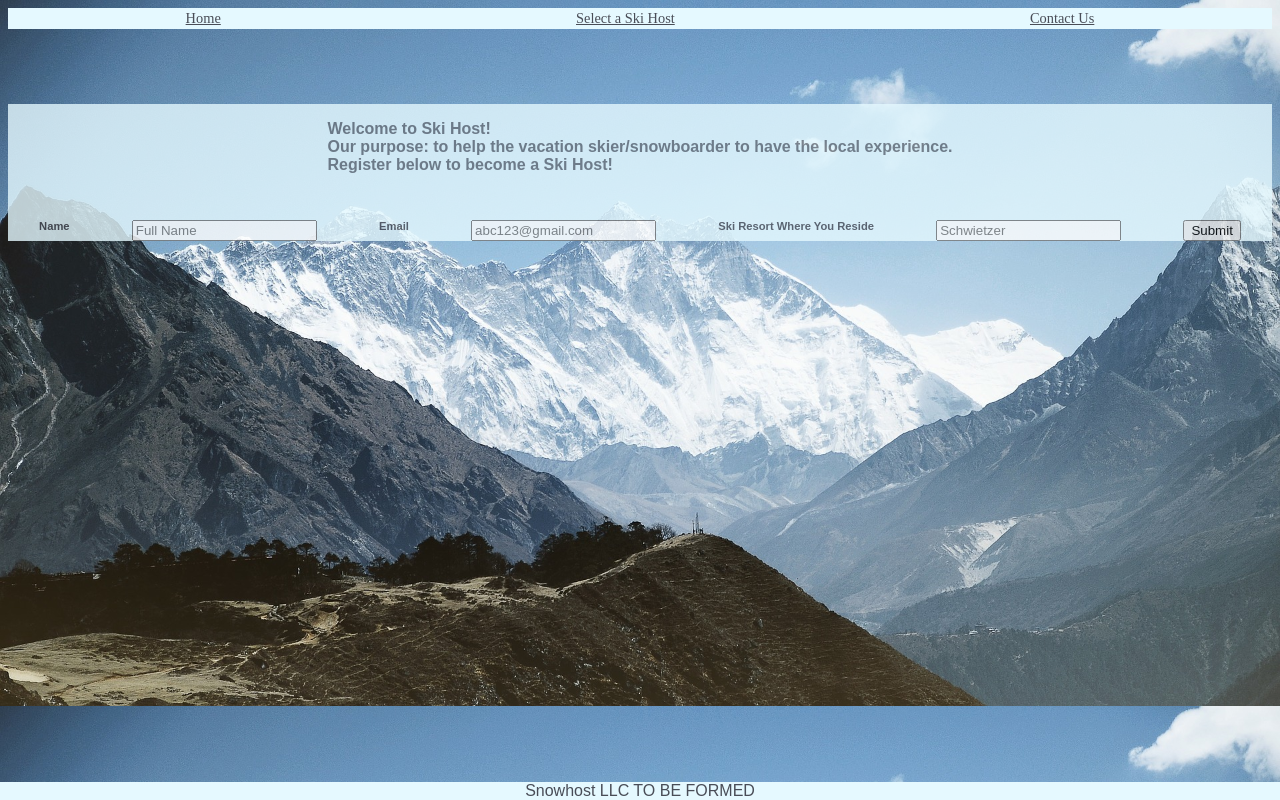
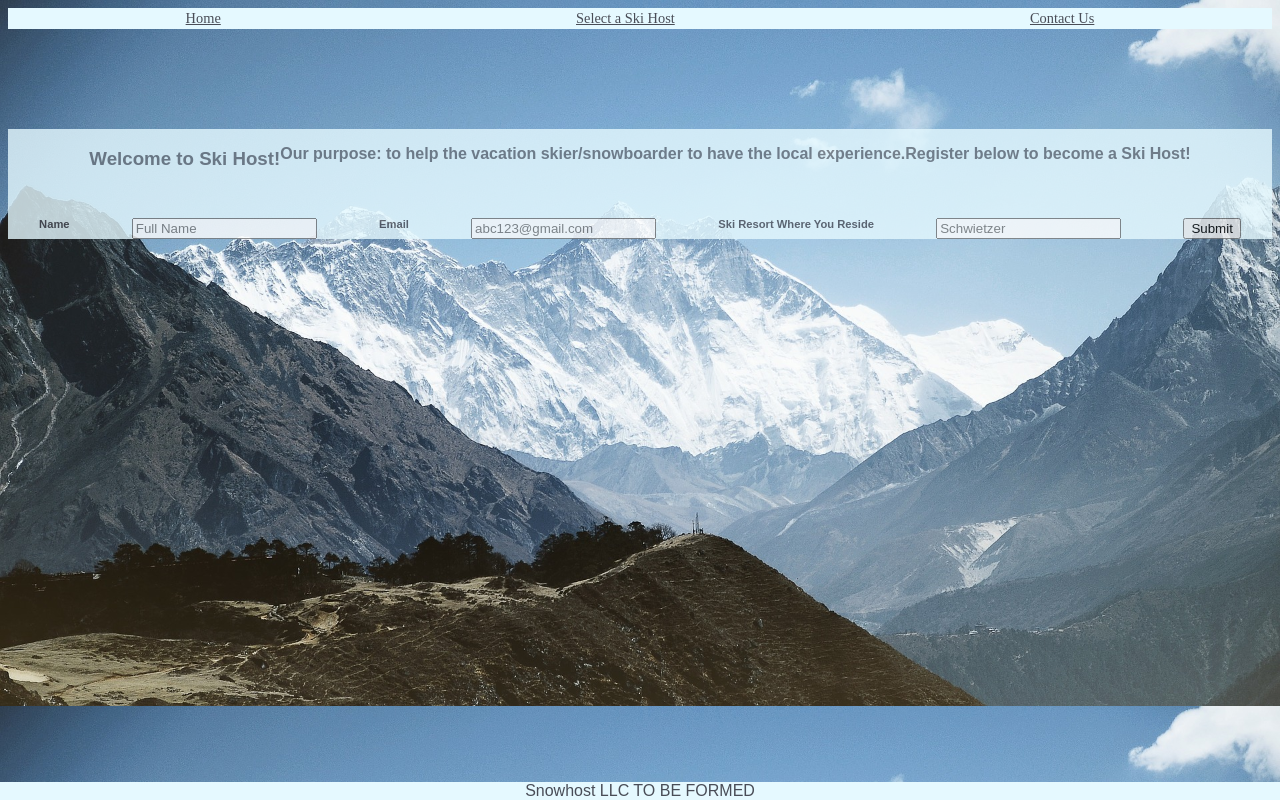
Before and after one commit to rtuts67/snowhost, a website: page index.html in a window 1280 px wide. Drawn offline with nearby package versions, Linux system fonts and the light colour scheme; no server answers; a script that the page names is missing; a web font is replaced by a local one.

Commit message:
Changing styling a little

```diff
--- a/index.html
+++ b/index.html
@@ -27,9 +27,9 @@
     <main>
     <section id="homeSki" class="page-content">
       <div id="openingContent">
-      <p>Welcome to Ski Host!<br>
-      Our purpose: to help the vacation skier/snowboarder to have the local experience.<br>
-      <span id="center">Register below to become a Ski Host!</span></p>
+      <h3>Welcome to Ski Host!</h3><br>
+      <p>Our purpose: to help the vacation skier/snowboarder to have the local experience.</p><br>
+      <p><span id="center">Register below to become a Ski Host!</span></p>
       </div>
       <form class="form" id="registerHere">
         <label for="name">Name</label>
@@ -46,7 +46,7 @@
     <section id="registrationConfirmed">
     </section>
     <section id="selectASkiHost" class="page-content">
-    Select a Ski Host!
+    Select a Ski Host Below:
     </section>
     <section id="contactUs" class="page-content">
     For all questions and inquiries please email snowhost@gmail.com and we will get back to you shortly.
--- a/scripts/models/snowhostdb2.js
+++ b/scripts/models/snowhostdb2.js
@@ -20,7 +20,7 @@
       });
     })
    .then(function() {
-     localStorage.setItem('register_info', JSON.stringify(Member.allMembers));
+     localStorage.setItem('register_all', JSON.stringify(Member.allMembers));
    });
   };
 
--- a/scripts/view/view.js
+++ b/scripts/view/view.js
@@ -18,13 +18,7 @@
         skiresort: $(this).find('#skiresort').val()
       }
 
-      //console.log(registerData)
-
       Member.postData(registerData)
-      // Member.postData(registerData);
-      // $('.page-content').hide();
-      // $('#registerHere').reset[0];
-      // $('#registrationConfirmed').fadeIn(500);
 
     })
   };
--- a/server.js
+++ b/server.js
@@ -16,7 +16,7 @@ app.get('/snowhostdb2', function(req, res) {
       console.error('Trouble connecting to postgres', err)
     }
     client.query(
-      'SELECT * FROM register_data',
+      'SELECT * FROM register_data3',
       function(err, result) {
         if(err) {
           console.error('Query failed', err)
@@ -35,7 +35,7 @@ app.post('/snowhostdb2', bodyParser.json(), function(req, res){
     if(err) console.error('Trouble connecting to postgres', err)
 
     client.query(
-    'INSERT INTO register_data2 (name, email, skiresort) VALUES($1, $2, $3)',
+    'INSERT INTO register_data3 (name, email, skiresort) VALUES($1, $2, $3)',
     [req.body.name, req.body.email, req.body.skiresort],
     function(err) {
       if(err) console.error('Error running query', err);
@@ -52,7 +52,7 @@ app.get('/', function(req, res) {
     if(err) console.error('Trouble connecting to postgres: ', err)
 
     client.query(
-      'CREATE TABLE IF NOT EXISTS register_data2 (id SERIAL PRIMARY KEY, name VARCHAR(50) NOT NULL, email VARCHAR(75) NOT NULL, skiresort VARCHAR(50) NOT NULL)',
+      'CREATE TABLE IF NOT EXISTS register_data3 (id SERIAL PRIMARY KEY, name VARCHAR(50) NOT NULL, email VARCHAR(50) NOT NULL, skiresort VARCHAR(75) NOT NULL)',
       err => {
         if(err) console.error('Could not create the table', err)
         client.end()
--- a/styles/base.css
+++ b/styles/base.css
@@ -3,6 +3,19 @@ body {
   max-width: 100%;
   background-image: url('../assets/mountain.jpg');
   background-size: cover;
+}
+
+h3 {
+  font-family: 'Khula', sans-serif;
+  color: #494d57;
+  text-decoration: none;
+  font-weight: bolder;
+}
+
+p {
+  font-family: 'Khula', sans-serif;
+  color: #494d57;
+  text-decoration: none;
 }
 
 footer {
--- a/styles/layout.css
+++ b/styles/layout.css
@@ -52,6 +52,7 @@
     color: #67c741;
   }
   .page-content {
+    margin-top: 100px;
     display: none;
     font-family: 'Khula', sans-serif;
     background-color: #e5f9ff;
@@ -65,7 +66,6 @@
 }
 
 #openingContent {
-  margin-top: 75px;
   font-family: 'Khula', sans-serif;
   background-color: #e5f9ff;
   opacity: .8;
@@ -80,6 +80,7 @@
 #center {
   justify-content: center;
 }
+
 #registerHere {
 margin-top: 30px;
 font-family: 'Khula', sans-serif;
```
